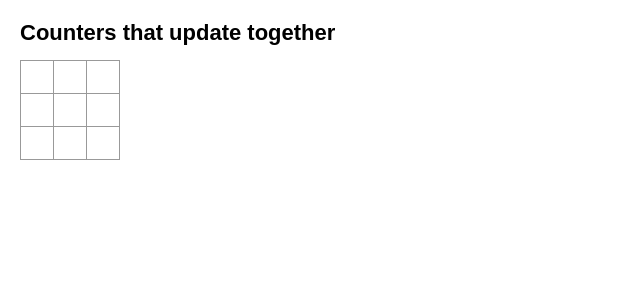
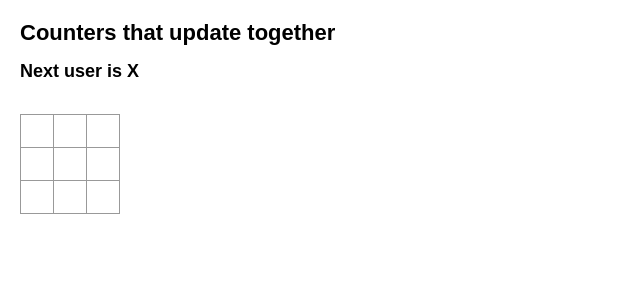
Before and after one commit to chanwooDev/react-pet, a React (Vite) app: page / in a window 1280 px wide. Shown: the top 300 px of the page, without its empty margins (0-640 px from the left). Built offline with nearby package versions, Linux system fonts and the light colour scheme.

Commit message:
tictacto

```diff
--- a/package.json
+++ b/package.json
@@ -17,8 +17,12 @@
     "@eslint/js": "^9.17.0",
     "@types/react": "^18.3.18",
     "@types/react-dom": "^18.3.5",
+    "@typescript-eslint/eslint-plugin": "^8.21.0",
+    "@typescript-eslint/parser": "^8.21.0",
     "@vitejs/plugin-react": "^4.3.4",
-    "eslint": "^9.17.0",
+    "eslint": "^9.19.0",
+    "eslint-config-google": "^0.14.0",
+    "eslint-plugin-react": "^7.37.4",
     "eslint-plugin-react-hooks": "^5.0.0",
     "eslint-plugin-react-refresh": "^0.4.16",
     "globals": "^15.14.0",
--- a/src/component/Board.tsx
+++ b/src/component/Board.tsx
@@ -1,42 +1,100 @@
 import { useState } from 'react';
 import Histories, { IHistory } from './Histories';
 import Squares from './Squares';
+import TurnHead from './TurnHead';
 
 export function Board() {
   const [squares, setSquares] = useState(Array(9).fill(null));
   const [turnCount, setTurnCount] = useState(0);
   const [historys, setHistorys] = useState<Array<IHistory>>(Array(9).fill(null));
+  const [end, setEnd] = useState(false)
+
+  function takebackHandler(turnIndex: number) {
+    //history 해당위치로 초기화
+    const nextHistories = historys.slice(0, turnIndex);
+    setHistorys(nextHistories)
+    console.log(nextHistories)
+
+    //turn 수정
+    setTurnCount(turnIndex);
+
+    //square 해당 위치로 초기화
+    const nextSquares = Array(9).fill(null)
+    for (const history of nextHistories) {
+      nextSquares[history.position] = history.user
+    }
+
+    setSquares(nextSquares);
+    setEnd(false)
+  }
 
   function handleClick(i: number) {
+    //winner 가 나왔거나 null이면 무반응
+    console.log("hi" + squares[i] + end)
+    if (squares[i] != null || end == true) return;
 
-    if (squares[i] != null) return;
+    console.log("bye")
+
+    //draw square
     const nextSquares = squares.slice();
     nextSquares[i] = getUser(turnCount);
+    setSquares(nextSquares);
 
+    //check winner
+    setEnd(checkWinner(nextSquares))
+
+    //add History
     const nextHistorys = historys.slice();
     nextHistorys[turnCount] = {
       user: getUser(turnCount),
       position: i,
       turnCount: turnCount
     };
+    setHistorys(nextHistorys);
 
-    setHistorys(nextHistorys);
+    //plus turn count
     setTurnCount(turnCount + 1);
-    setSquares(nextSquares);
-  }
-
-  function getUser(turnCount: number) {
-    return turnCount % 2 == 0 ? 'X' : 'O';
   }
 
   return (
     <>
-      <Squares squares={squares} handleClick={handleClick}/>
-      <div className="col">
-        <Histories histories={historys} />
+      <div style={{display:"flex", gap:"30px"}}>
+        <div style={{display:"flex", gap:"15px", flexDirection:"column"}}>
+          <TurnHead end={end} user={getUser(turnCount-1)} nextUser={getUser(turnCount)}/>
+          <Squares squares={squares} handleClick={handleClick}/>
+        </div>
+        <Histories histories={historys} takebackClick={takebackHandler}/>
       </div>
     </>
   );
+}
 
+function checkWinner(nextSquares) {
+  const winnerLogics: number[][]= [
+    [0,1,2],
+    [3,4,5],
+    [6,7,8],
+    [0,3,6],
+    [1,4,7],
+    [2,5,8],
+    [0,4,8],
+    [2,4,6],
+  ]
 
+  for (const logic of winnerLogics) {
+    const user = nextSquares[logic[0]]
+
+    if (user == null)
+      continue
+
+    if (nextSquares[logic[1]] == user && nextSquares[logic[2]] == user) {
+      return true
+    }
+  }
+
+  return false
 }
+
+function getUser(turnCount: number) {
+  return turnCount % 2 == 0 ? 'X' : 'O';
+}
--- a/src/component/Histories.tsx
+++ b/src/component/Histories.tsx
@@ -6,19 +6,24 @@ export interface IHistory {
 
 interface HistoriesProps {
   histories: IHistory[];
+  takebackClick: (i:number)=>void
 }
-export default function Histories({ histories }: HistoriesProps) {
-  return (<div className="col">
+export default function Histories({ histories, takebackClick}: HistoriesProps) {
+  return (<div style={{ display: "flex", gap: "5px", flexDirection: "column" }}>
     {histories.filter(Boolean).map((history) => {
-      console.log(history.user);
-      console.log(history.position);
-      return <h3 key={history.turnCount}>{history.user + ' ' + history.position.toString()}</h3>;
+      return <History  key={history.turnCount} history={history} takebackClick={takebackClick}/>;
     })}
   </div>);
 }
 interface HistoryProps {
-  histories: IHistory;
+  history: IHistory;
+  takebackClick: (i:number)=>void
 }
-function History({ history }: HistoryProps) {
-  return <h3 key={history.turnCount}>{history.user + ' ' + history.position.toString()}</h3>;
+function History({ history, takebackClick}: HistoryProps) {
+  return <>
+    <div style={{ display: "flex", gap: "8px" }}>
+      <p>{history.user + ' ' + history.position.toString()}</p>
+      <button onClick={()=>takebackClick(history.turnCount)}>Go To Move {history.turnCount}</button>
+    </div>
+  </>
 }
--- a/src/component/Squares.tsx
+++ b/src/component/Squares.tsx
@@ -7,6 +7,7 @@ interface SquaresProps {
 
 export default function Squares({squares, handleClick}: SquaresProps) {
   return <>
+  <div style={{display:"flex", flexDirection:"column"}}>
   <div className="board-row">
   <Square value={squares[0]} handleClick={() => handleClick(0)} />
   <Square value={squares[1]} handleClick={() => handleClick(1)} />
@@ -22,5 +23,7 @@ export default function Squares({squares, handleClick}: SquaresProps) {
   <Square value={squares[7]} handleClick={() => handleClick(7)} />
   <Square value={squares[8]} handleClick={() => handleClick(8)} />
   </div>
+  </div>
+
   </>
 }
--- /dev/null
+++ b/src/component/TurnHead.tsx
@@ -0,0 +1,17 @@
+interface props {
+  end: boolean;
+  user: string;
+  nextUser: string;
+}
+
+export default function TurnHead(props: props) {
+  let head = ""
+
+  if (props.end == true) {
+      head = "Winner is " + props.user
+  } else {
+      head = "Next user is " + props.nextUser
+  }
+
+  return <h3>{head}</h3>
+}
```
Also changed, not shown: .eslintrc.json (added), 1 other file (tests, documents, lock files or other folders). Lines whose indentation alone changed are shown as unchanged.
